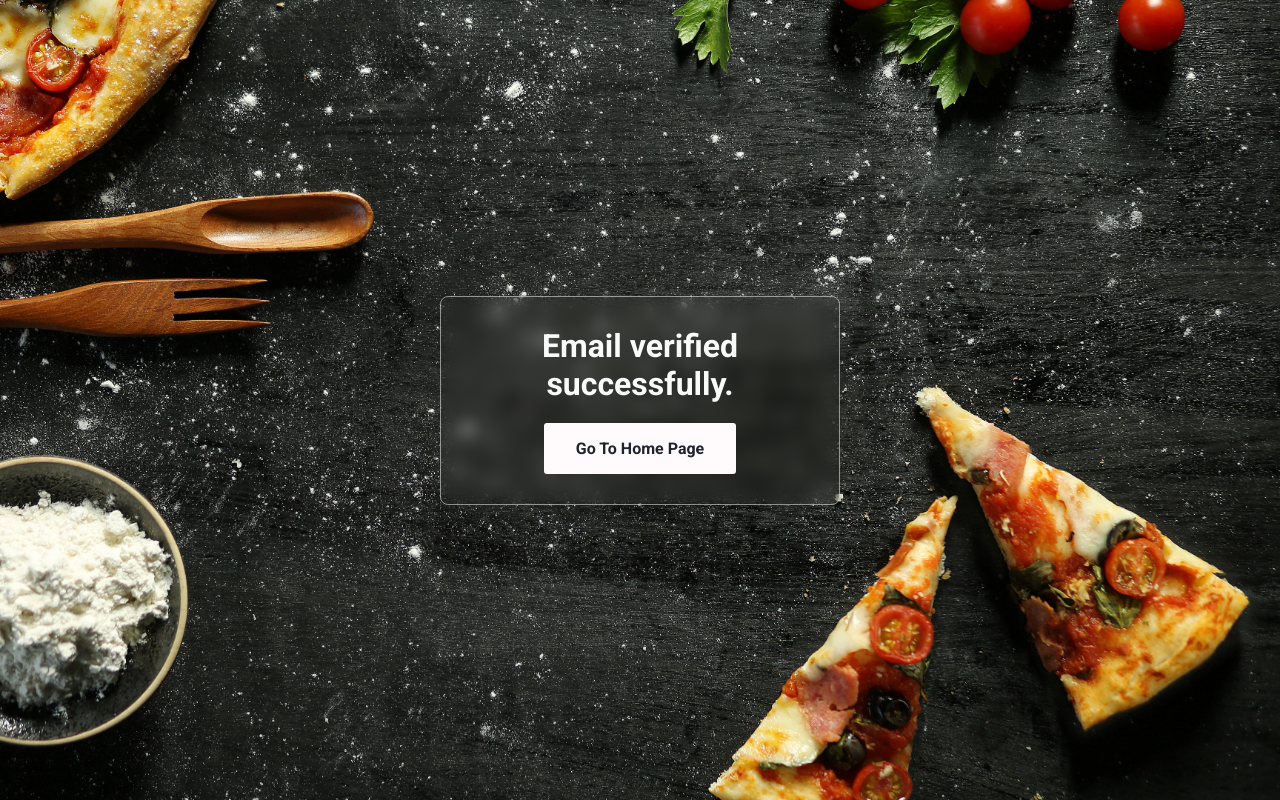
After one commit to Mz-scripter/QuickDash-dj, a Django app: page /verify-email/ in a window 1280 px wide. The commit adds this page. Run offline with Django 5.2, Linux system fonts and the light colour scheme.

Commit message:
Fixed the email verification process.

```diff
--- a/users/templates/users/login-register.html
+++ b/users/templates/users/login-register.html
@@ -41,6 +41,11 @@
             <div class="forget flxcent">
                 <a href="{% url 'reset-request' %}">Forget Password?</a>
             </div>
+            {% if messages %}
+                {% for message in messages %}
+                    <p{% if message.tags %} class="{{ message.tags }}"{% endif %} style="color: white;">{{ message }}</p>
+                {% endfor %}
+            {% endif %}
             <button type="submit" style="margin-top: 15px;">LOGIN</button>
             <div class="login flxcent">
                 <p>Don't have an account?</p><a href="{% url 'register' %}">Register</a>
--- a/users/templates/users/register.html
+++ b/users/templates/users/register.html
@@ -38,11 +38,9 @@
             {% endfor %}
 
             {% if messages %}
-                <ul class="messages">
                 {% for message in messages %}
-                    <li{% if message.tags %} class="{{ message.tags }}"{% endif %}>{{ message }}</li>
+                    <p{% if message.tags %} class="{{ message.tags }}"{% endif %} style="color: white;">{{ message }}</p>
                 {% endfor %}
-                </ul>
             {% endif %}
             <button  type="submit" style="margin-top: 15px;">REGISTER</button>
             <div class="login flxcent">
--- /dev/null
+++ b/users/templates/users/verify.html
@@ -0,0 +1,32 @@
+{% load static %}
+<!DOCTYPE html>
+<html lang="en">
+<head>
+    <meta charset="UTF-8">
+    <meta name="viewport" content="width=device-width, initial-scale=1.0">
+    <link rel="preconnect" href="https://fonts.googleapis.com">
+    <link rel="preconnect" href="https://fonts.gstatic.com" crossorigin>
+    <link href="https://fonts.googleapis.com/css2?family=Roboto:ital,wght@0,100;0,300;0,400;0,500;0,700;0,900;1,100;1,300;1,400;1,500;1,700;1,900&display=swap" rel="stylesheet">
+    <link rel="stylesheet" href="{% static 'css/general.css' %}">
+    <link rel="stylesheet" href="{% static 'css/register.css' %}">
+    <style>
+        body::before {
+            content: "";
+            position: absolute;
+            width: 100%;
+            height: 100%;
+            background: url("{% static 'images/bg-food.jpg' %}"), #0077C0;
+            background-position: right;
+            background-size: cover  ;
+        }
+    </style>
+    <title>QuickDash | Verify Email</title>
+</head>
+
+<body class="flxcent">
+    <div class="form-container">
+        <h2 class="title">Email verified successfully.</h2>
+            <a href="{% url 'home' %}"><button>Go To Home Page</button></a>
+    </div>
+
+</body>
--- a/users/urls.py
+++ b/users/urls.py
@@ -6,7 +6,9 @@ urlpatterns = [
     path('login/', views.loginPage, name='login'),
     path('register/', views.registerPage, name='register'),
     path('logout/', views.logoutUser, name='logout'),
-    path('verify/<uuid:code>/', views.verifyEmailPage, name='verify'),
+    path('verify/<uuid:code>/', views.verifyEmail, name='verify'),
+    path('verify-email/', views.verifyEmailPage, name='verify-email'),
+
     path('reset-request/', views.resetRequestPage, name='reset-request'),
     path('reset-token/', views.resetTokenPage, name='reset-token'),
 
--- a/users/views.py
+++ b/users/views.py
@@ -10,6 +10,7 @@ from django.contrib.auth.models import User
 from django.views.decorators.csrf import csrf_protect
 from .models import Profile
 from django.core.mail import send_mail
+from django.urls import reverse
 
 
 def loginPage(request):
@@ -64,7 +65,10 @@ def registerPage(request):
                 phone_number=form.cleaned_data.get('phone_number'),
             )
 
-            verification_url = request.build_absolute_uri(f"/verify/{profile.verification_code}/")
+            verification_code = profile.verification_code
+
+            verification_url = request.build_absolute_uri(reverse('verify', args=[verification_code]))
+
             send_mail(
                 'Verify Your Email Address',
                 f'Click the link below to verify your email address: \n\n {verification_url}',
@@ -73,30 +77,28 @@ def registerPage(request):
                 fail_silently=False,
             )
             messages.success(request, 'Verification email sent! Please check your inbox.')
-            return redirect('verify')
+            return redirect('register')
         else:
             print('Error')
             messages.error(request, 'Error occured during registration.')
     return render(request, 'users/register.html', context)
 
-def verifyEmailPage(request, code):
-    page = 'verify-email'
-    context = {'page': page}
-
+def verifyEmail(request, code):
     try:
         profile = get_object_or_404(Profile, verification_code=code)
         if profile.is_verified == True:
             messages.info(request, 'Your email is already verified.')
+            return redirect('login')
         else:
             profile.is_verified = True
             profile.save()
-            messages.success(request, 'Email verified successfully!')
-        return redirect('home')
+            return redirect('verify-email')
     except Exception as e:
         messages.error(request, 'Invalid verification link.')
         return redirect('register')
-    return render(request, 'users/auth-process.html', context)
 
+def verifyEmailPage(request):
+    return render(request, 'users/verify.html')
 
 def resetRequestPage(request):
     page = 'reset-request'
```
Also changed, not shown: db.sqlite3.
